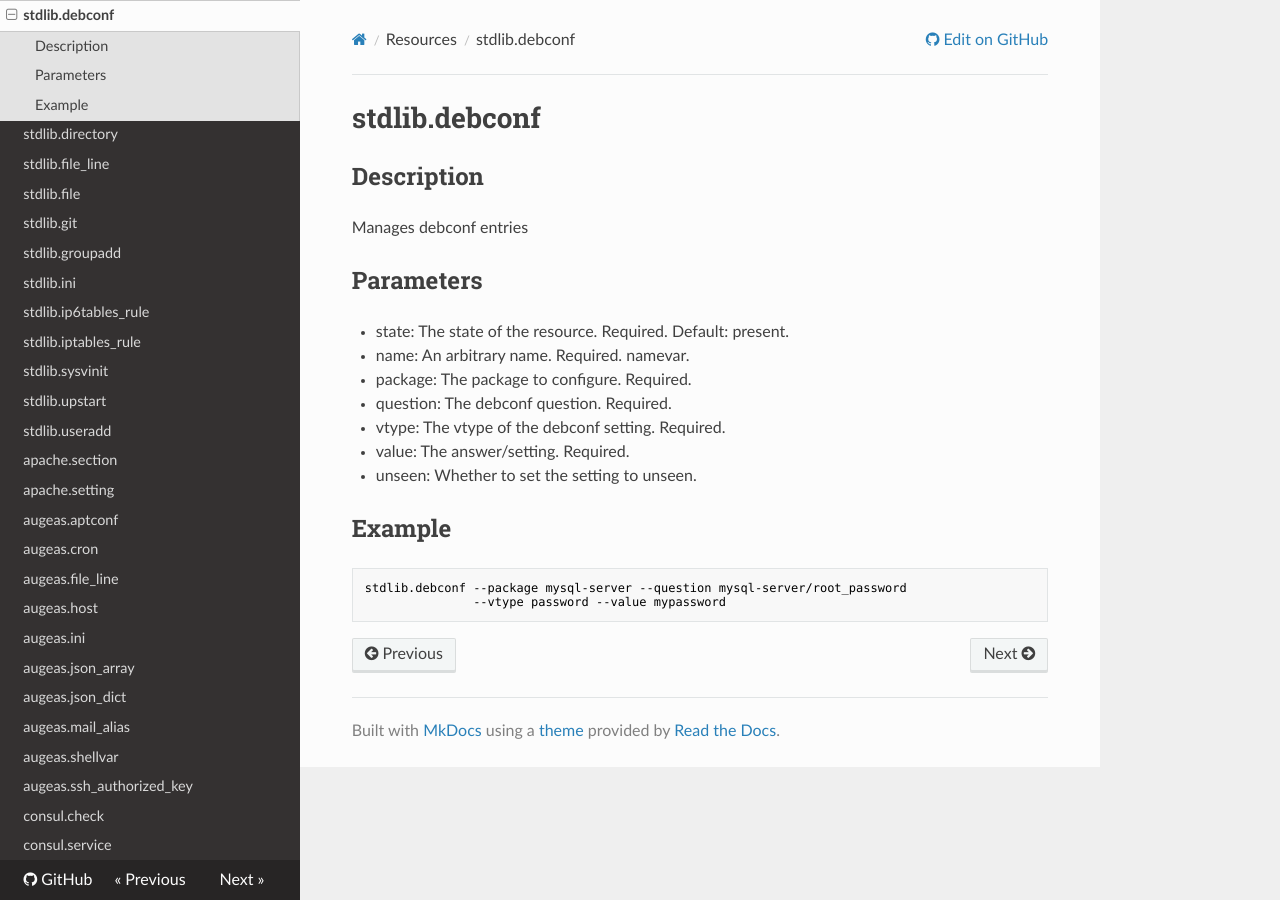
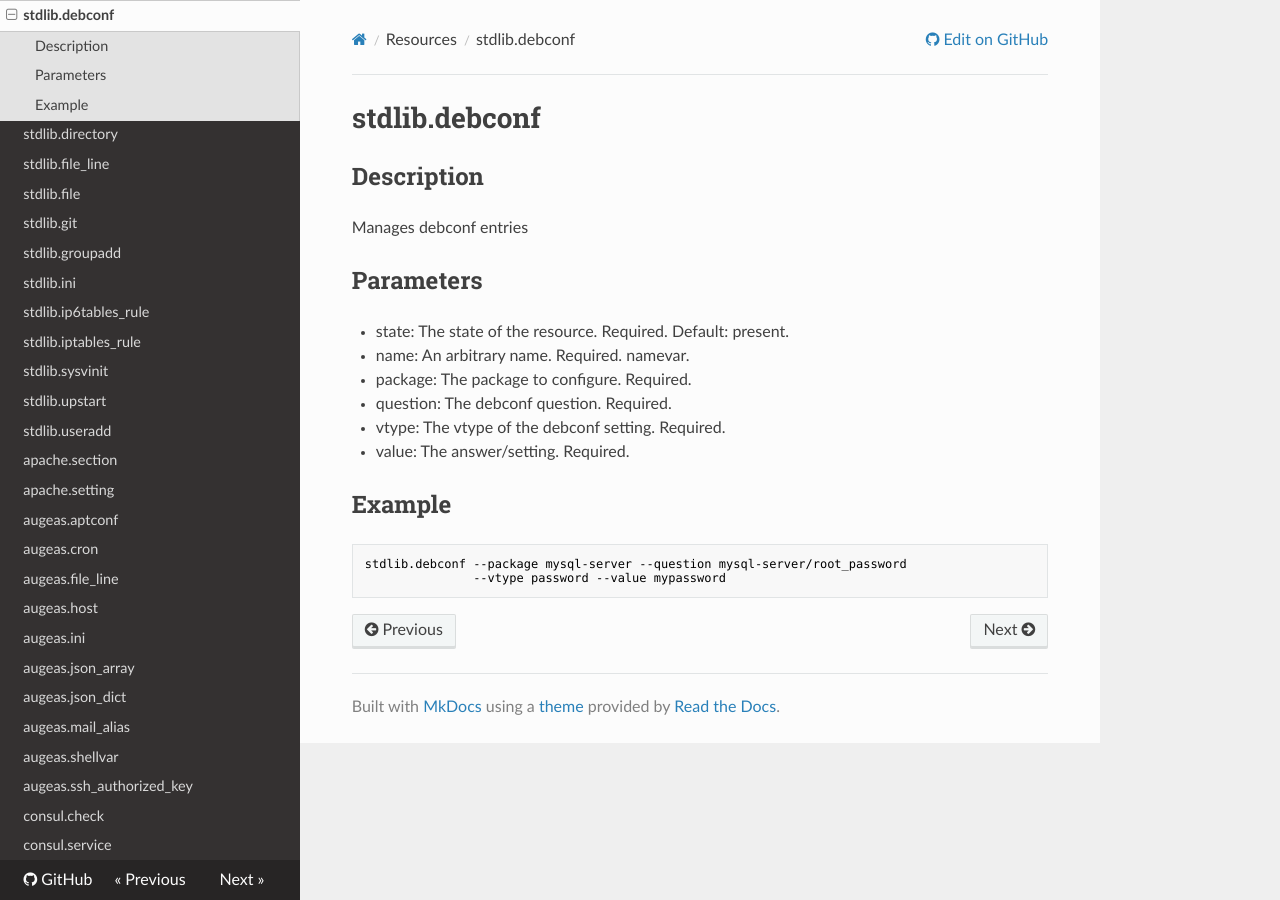
Before and after one commit to wffls/waffles, an MkDocs documentation site: the page built from docs/resources/stdlib.debconf.md, in a window 1280 px wide. Built offline with MkDocs 1.6.1, drawn with Linux system fonts in a browser that asks for light colours; nearby versions of some CDN libraries; old or Windows-style settings are respelled for this version of MkDocs.

Commit message:
debconf doc update

```diff
--- a/docs/resources/stdlib.debconf.md
+++ b/docs/resources/stdlib.debconf.md
@@ -12,7 +12,6 @@ Manages debconf entries
 * question: The debconf question. Required.
 * vtype: The vtype of the debconf setting. Required.
 * value: The answer/setting. Required.
-* unseen: Whether to set the setting to unseen.
 
 ## Example
 
```
